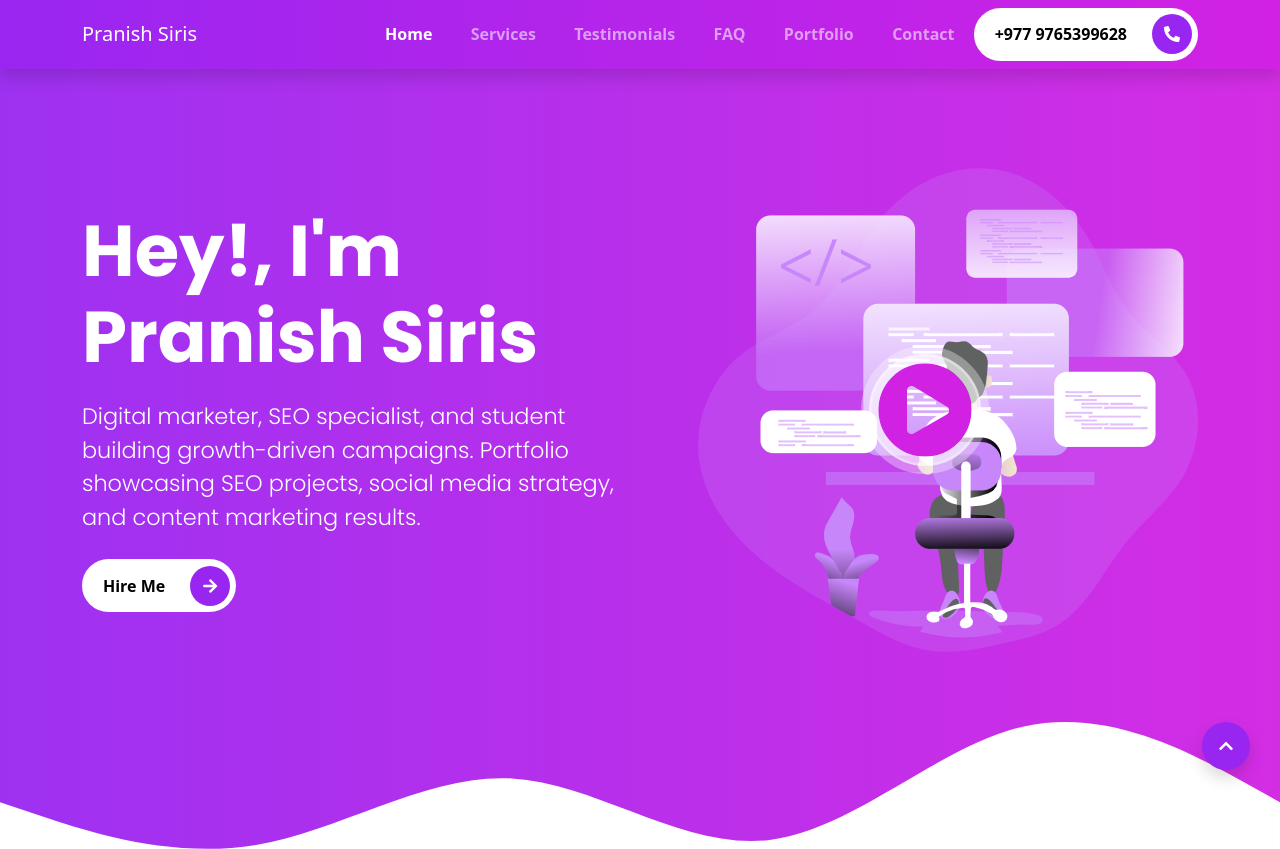
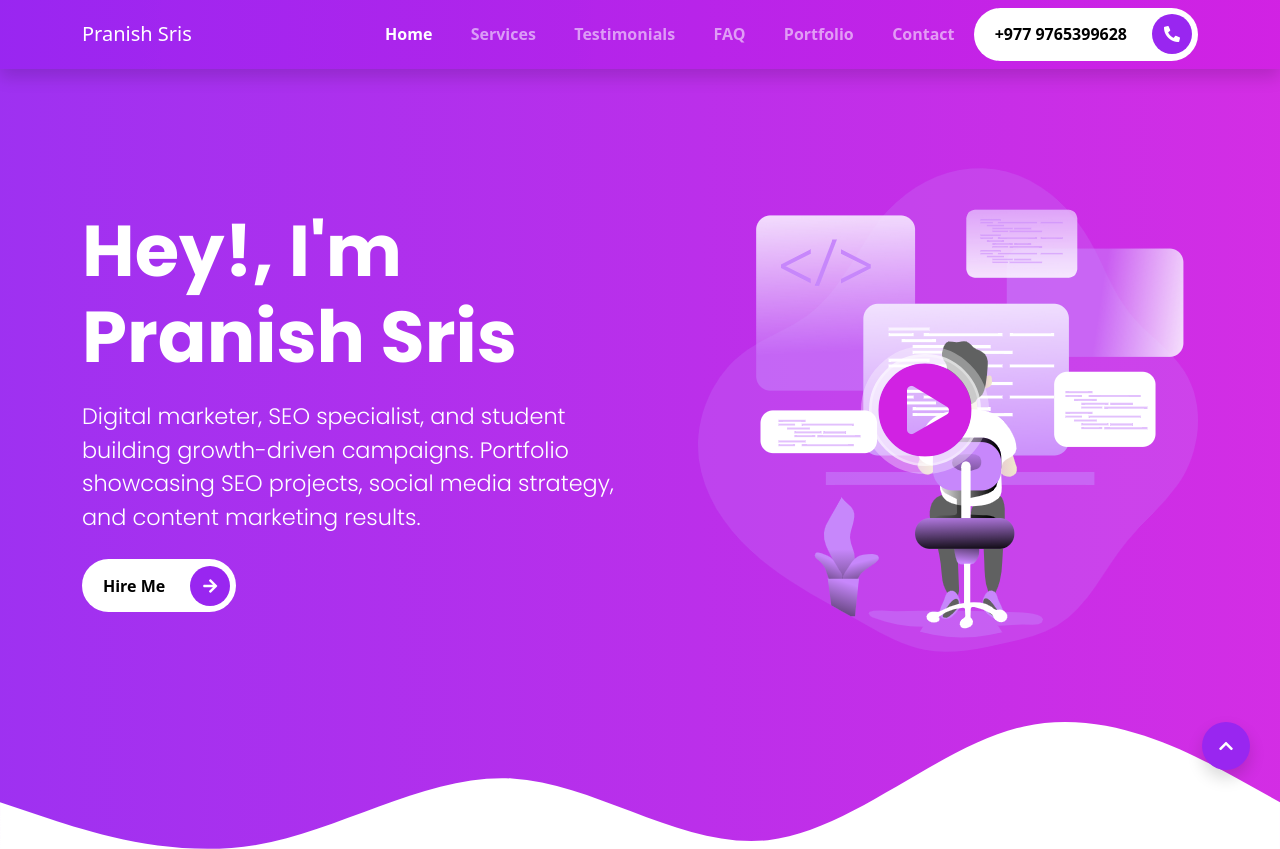
Before and after one commit to Pranish28/porfolio, a website: page pranish-main/index.html in a window 1280 px wide. Shown: the top 849 px of the page. Drawn offline with nearby package versions, Linux system fonts and the light colour scheme.

Commit message:
first commit

```diff
--- a/pranish-main/index.html
+++ b/pranish-main/index.html
@@ -4,7 +4,7 @@
     <meta charset="UTF-8">
     <meta http-equiv="X-UA-Compatible" content="IE=edge">
     <meta name="viewport" content="width=device-width, initial-scale=1">
-    <title>Pranish Siris | Digital Marketing Portfolio</title>
+    <title>Pranish Sris | Digital Marketing Portfolio</title>
     <link rel="stylesheet" href="assets/css/style.css">
     <link rel="stylesheet" href="assets/css/fontawesome.css">
     <link rel="stylesheet" href="https://cdn.jsdelivr.net/npm/glightbox/dist/css/glightbox.min.css" />
@@ -19,7 +19,7 @@
     <div class="container">
       <a class="navbar-brand" href="">
         <!-- <img src="images/logo.png" alt="Pranish Siris logo" style="height: 35px; margin-right: 8px;"> -->
-        Pranish Siris
+        Pranish Sris
       </a>
       <button class="navbar-toggler" type="button" data-bs-toggle="collapse" data-bs-target="#navbarNav" aria-controls="#navbarNav" aria-expanded="false" aria-label="Toggle navigation">
         <span class="navbar-toggler-icon"></span>
@@ -54,7 +54,7 @@
       <!-- START THE CONTENT FOR THE INTRO  -->
       <div class="col-md-6 intros text-start">
         <h1 class="display-2">
-          <span class="display-2--intro">Hey!, I'm Pranish Siris</span>
+          <span class="display-2--intro">Hey!, I'm Pranish Sris</span>
           <span class="display-2--description lh-base">
             Digital marketer, SEO specialist, and student building growth-driven campaigns.
             Portfolio showcasing SEO projects, social media strategy, and content marketing results.
```
